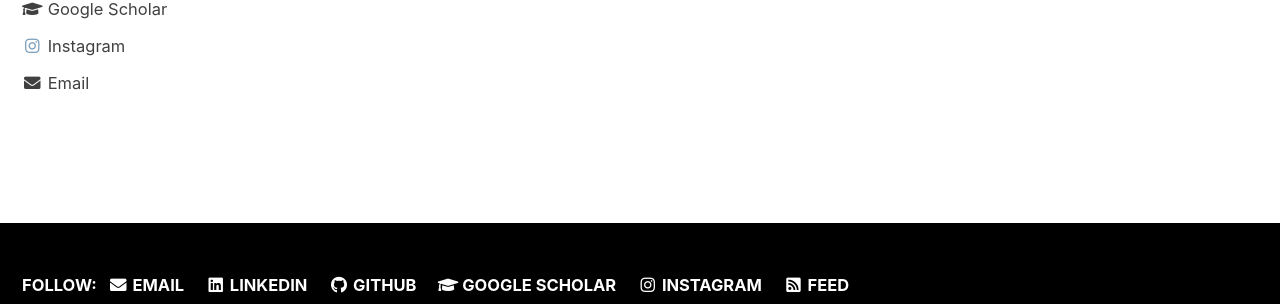
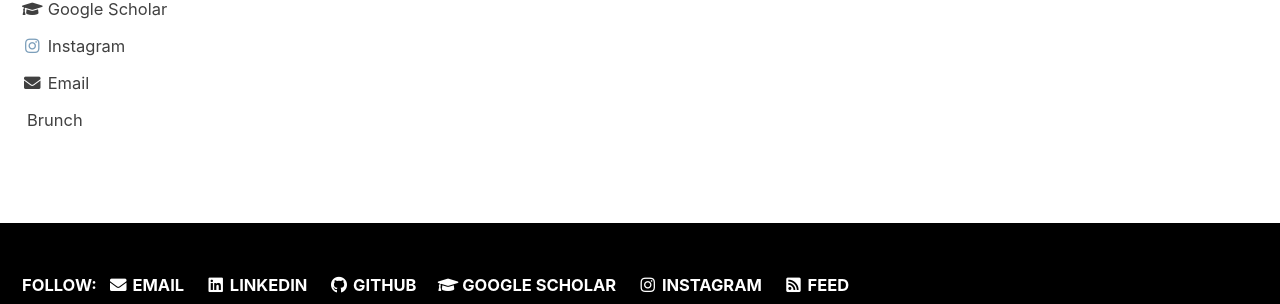
Before and after one commit to KangwooChoi/KangwooChoi.github.io, a Jekyll site: the page built from index.html, in a window 1280 px wide and 1064 px high. Shown: the part 686-990 px from the top of the window. Built offline with Jekyll 4.4.1, drawn with Linux system fonts in a browser that asks for light colours; cached includes are drawn as plain includes; the list of posts is cut into pages by our own code.

Commit message:
Update _config.yml

```diff
--- a/_config.yml
+++ b/_config.yml
@@ -134,6 +134,9 @@
     - label: "Email"
       icon: "fas fa-fw fa-envelope"
       url: "mailto:kangwoo.choi.antonio@gmail.com"
+    - label: "Brunch"
+      icon: "https://kangwoochoi.github.io/assets/downloads/brunch-logo.png"
+      url: "https://brunch.co.kr/@antonio-choi"
 
 # Site Footer
 footer:
```
